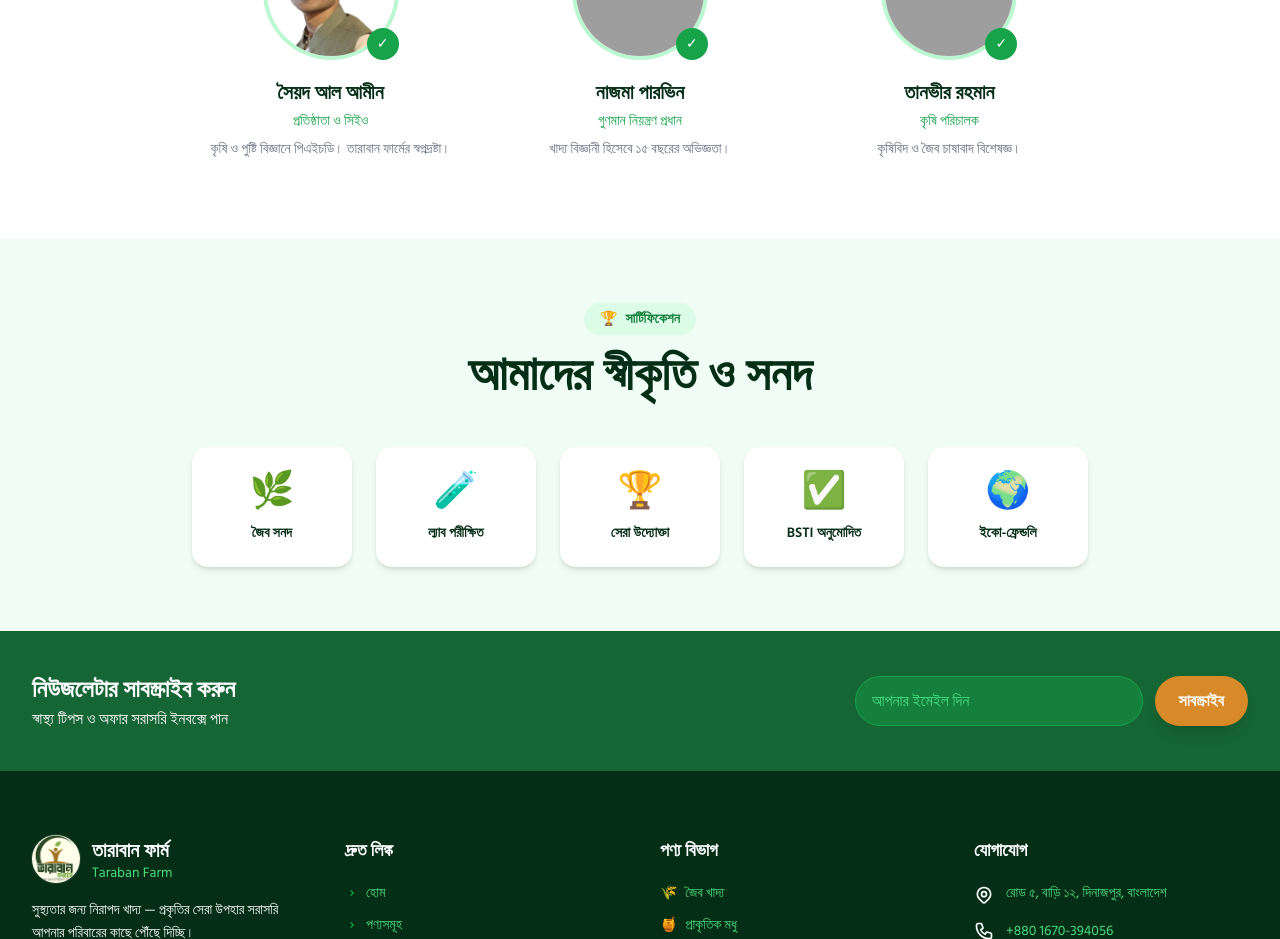
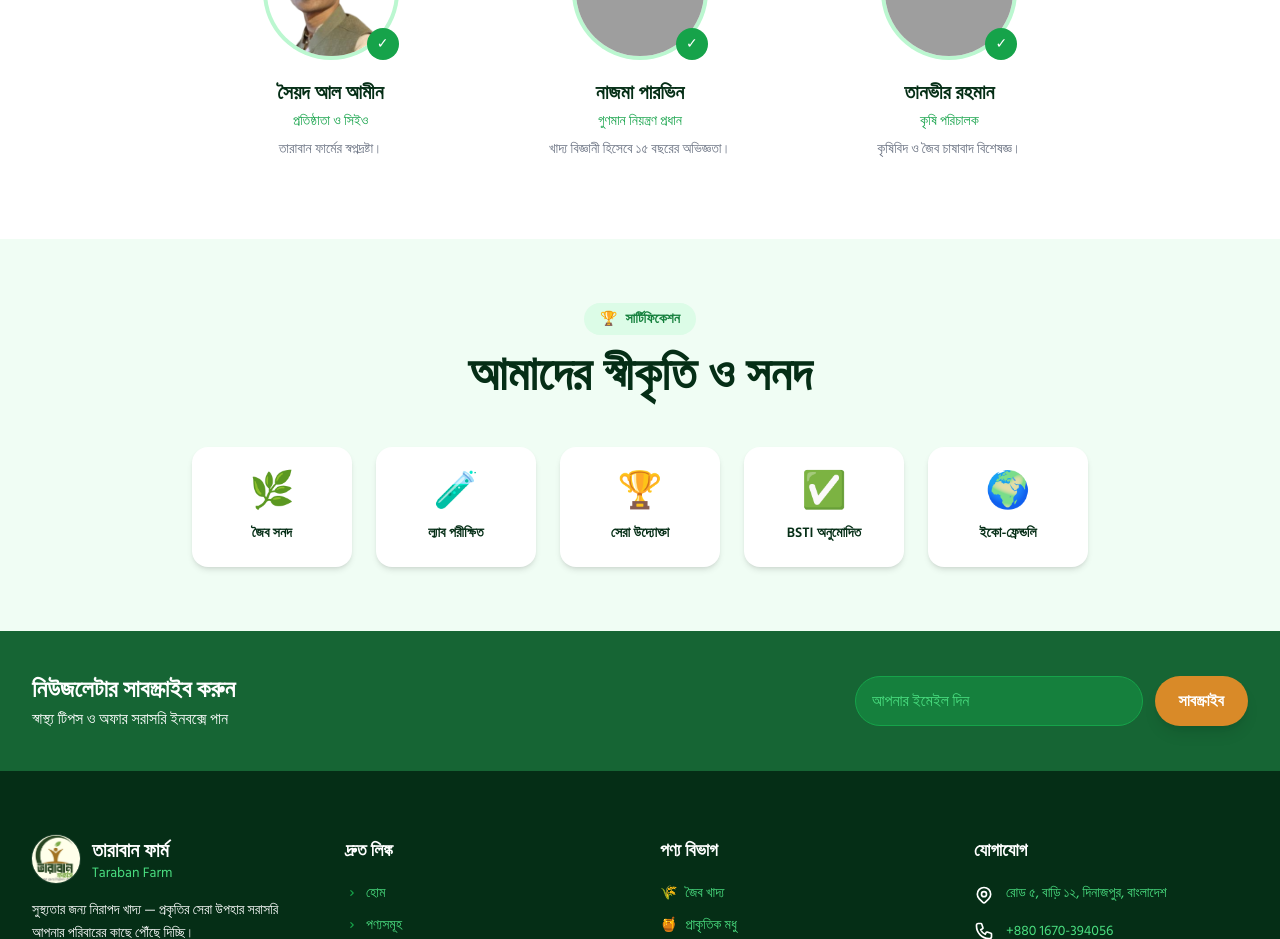
Before and after one commit to parvej236/taraban-farm, a Vue app: page /about in a window 1280 px wide. Shown: the part 2700-3639 px from the top of the page. Built offline with nearby package versions, Linux system fonts and the light colour scheme; grey boxes are pictures that could not be loaded; a web font is replaced by a local one.

Commit message:
Updated title about ceo

```diff
--- a/src/data/index.js
+++ b/src/data/index.js
@@ -358,7 +358,7 @@ export const teamMembers = [
     role: 'প্রতিষ্ঠাতা ও সিইও',
     roleEn: 'Founder & CEO',
     image: '/images/alameenvai.png',
-    bio: 'কৃষি ও পুষ্টি বিজ্ঞানে পিএইচডি। তারাবান ফার্মের স্বপ্নদ্রষ্টা।',
+    bio: 'তারাবান ফার্মের স্বপ্নদ্রষ্টা।',
   },
   {
     id: 2,
```
